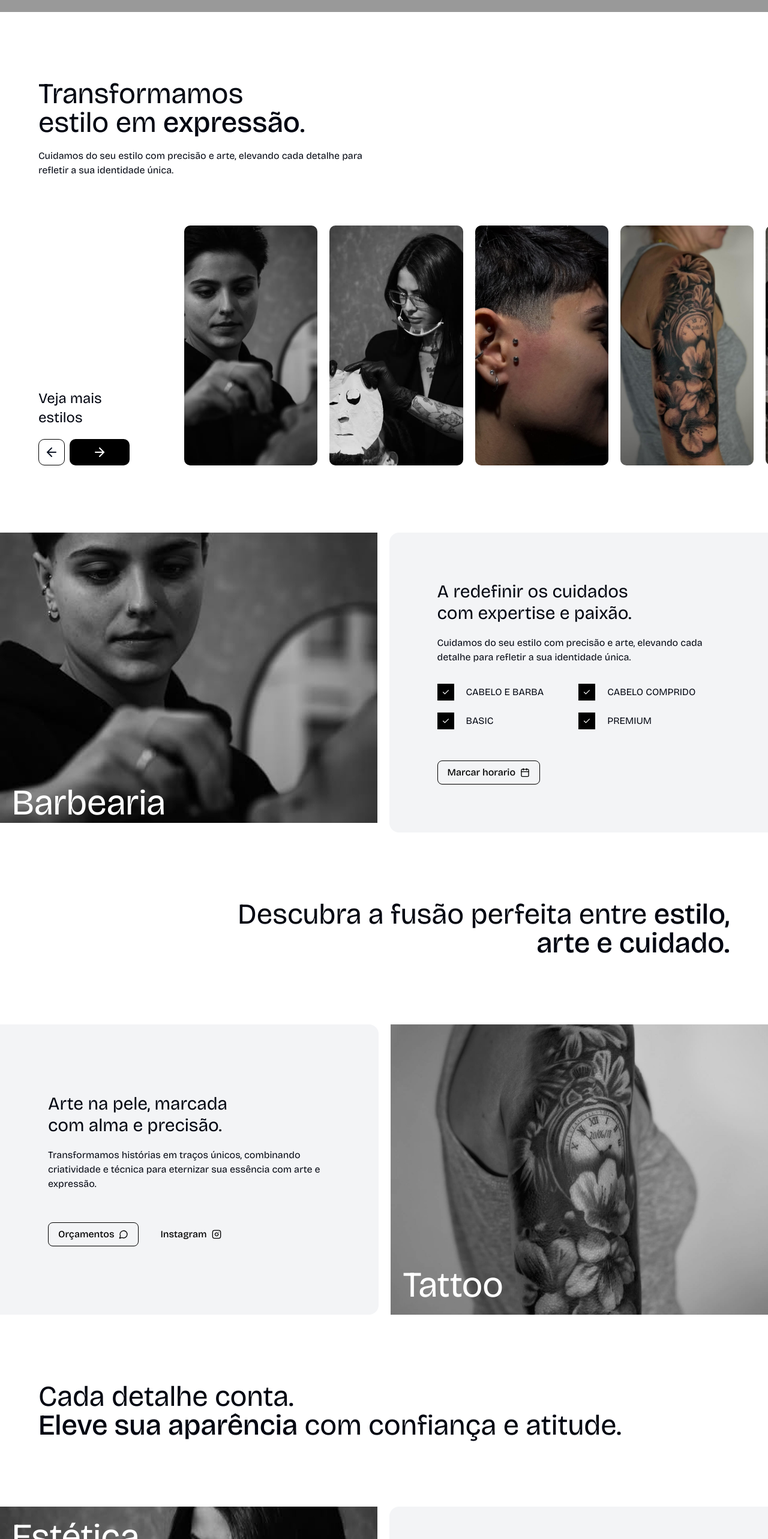
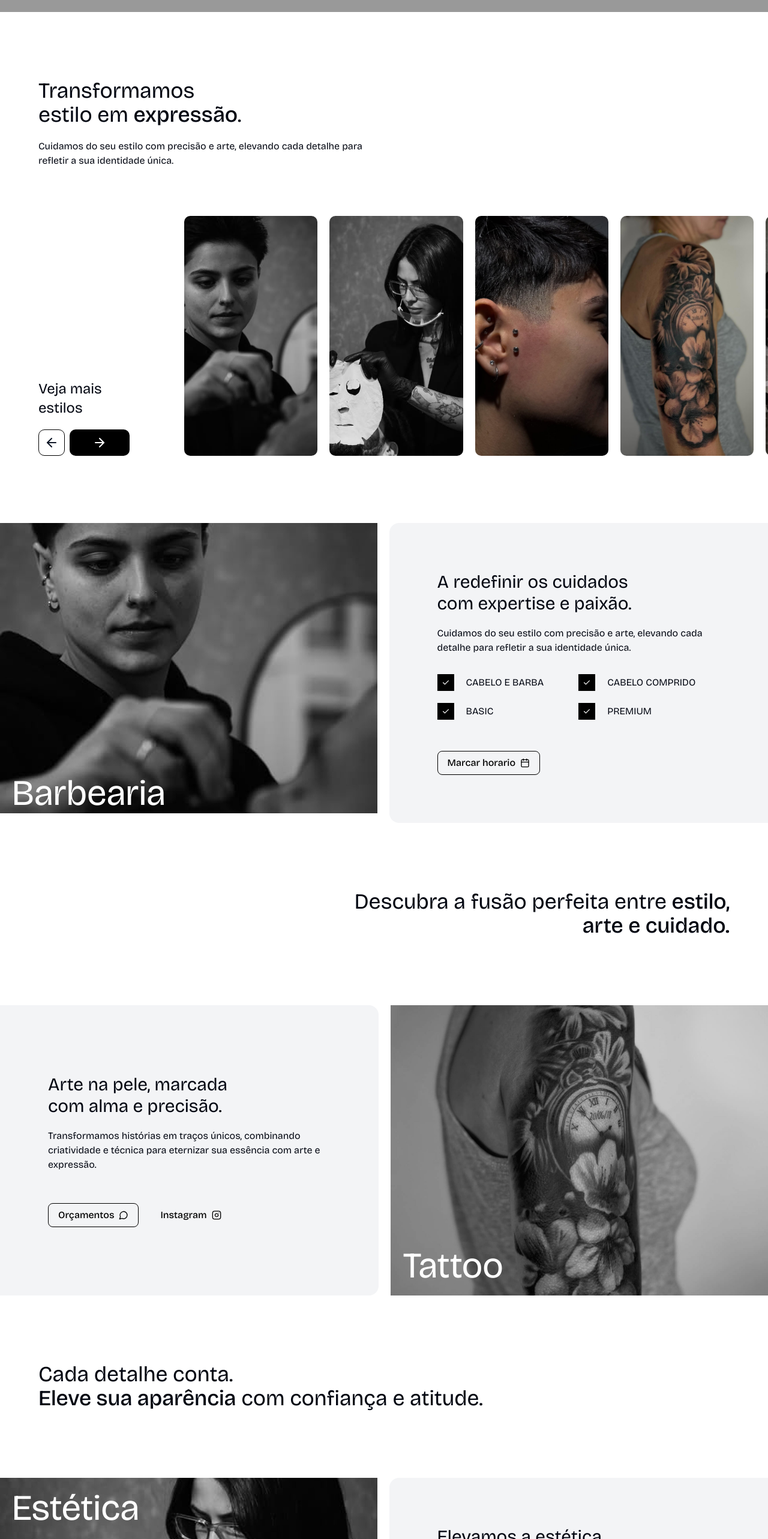
Before and after one commit to marcuswmc/sattis-nextjs-website, a Next.js app: page / in a window 1280 px wide. Shown: the part 780-3346 px from the top of the page at 60% size. Built offline with nearby package versions, Linux system fonts and the light colour scheme; grey boxes are pictures that could not be loaded.

Commit message:
update: texts middle sections

```diff
--- a/src/app/page.tsx
+++ b/src/app/page.tsx
@@ -19,7 +19,7 @@ export default function Home() {
         <BarberSection />
       </div>
       <div className="py-28 px-8 md:px-16 text-right">
-        <h3 className="text-5xl">
+        <h3 className="text-4xl">
           Descubra a fusão perfeita entre{" "}
           <span className="font-medium">
             estilo,
@@ -31,7 +31,7 @@ export default function Home() {
         <TattooSection />
       </div>
       <div className="py-28 px-8 md:px-16 text-left">
-        <h3 className="text-5xl">
+        <h3 className="text-4xl">
           Cada detalhe conta. <br />
           <span className="font-medium">Eleve sua aparência</span> com confiança
           e atitude.
@@ -41,7 +41,7 @@ export default function Home() {
         <EsteticaSection />
       </div>
       <div className="py-28 px-8 md:px-16 text-right">
-        <h3 className="text-5xl">
+        <h3 className="text-4xl">
           Mais que tatuagens e piercings,
           <br />{" "}
           <span className="font-medium">expressamos a sua identidade</span>.
--- a/src/components/aboutSection.tsx
+++ b/src/components/aboutSection.tsx
@@ -5,7 +5,7 @@ export default function AboutSection() {
     <section className="pt-28 overflow-hidden w-full">
       <div className="flex flex-col md:flex-row gap-14 px-8 md:px-16 items-start md:items-center justify-between">
         <div className="flex flex-col gap-5 md:w-[50%]">
-          <h2 className="text-5xl">
+          <h2 className="text-4xl">
             Transformamos
             <br /> estilo em <span className="font-medium">expressão</span>.
           </h2>
```
